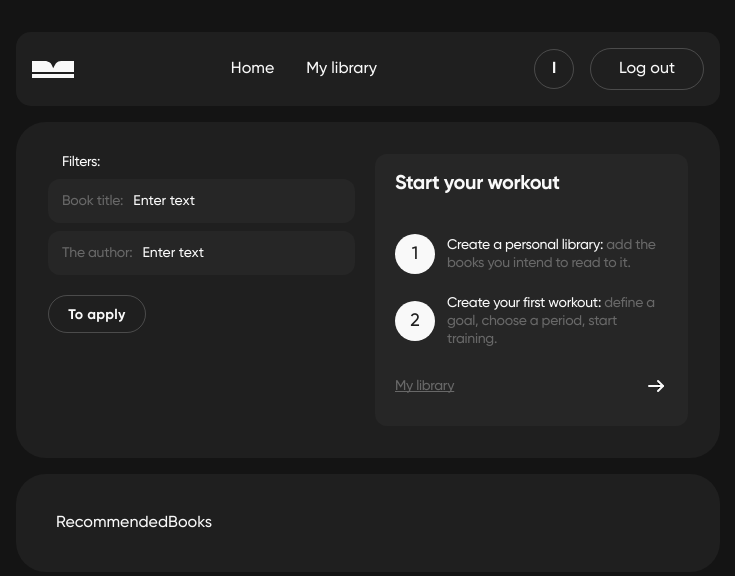
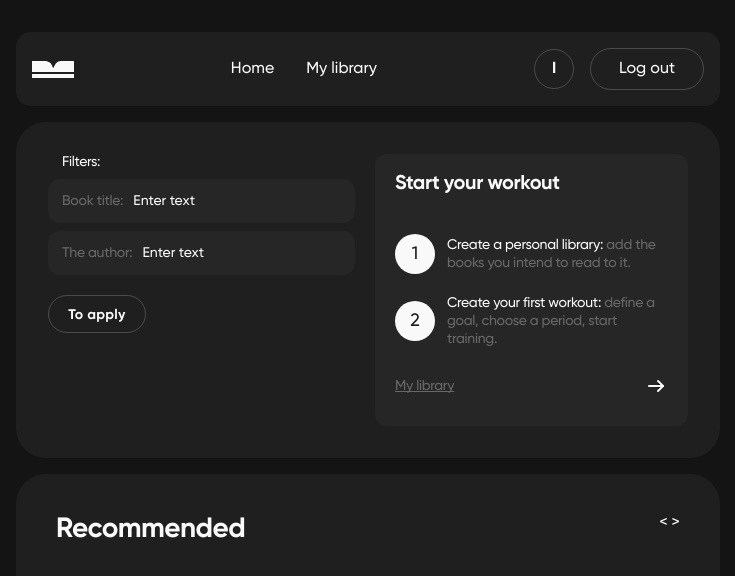
Before and after one commit to vitalii-cherukha/read-journey, a React (Vite) app: page / in a window 1280 px wide. Shown: the top 576 px of the page, without its empty margins (272-1007 px from the left). Built offline with nearby package versions, Linux system fonts and the light colour scheme.

Commit message:
add styles and markup in quote and recommendedBooks components

```diff
--- a/src/components/common/Quote/Quote.module.css
+++ b/src/components/common/Quote/Quote.module.css
@@ -1,8 +1,9 @@
+.wrapper {
+  display: none;
+}
+
 /* Styles for Tablet devices */
 @media only screen and (min-width: 768px) {
-  .wrapper {
-    display: none;
-  }
 }
 /* Styles for Desktop devices */
 @media only screen and (min-width: 1440px) {
--- a/src/components/common/RecommendedBooks/RecommendedBooks.module.css
+++ b/src/components/common/RecommendedBooks/RecommendedBooks.module.css
@@ -5,10 +5,31 @@
   padding: 40px 20px;
 }
 
+.titleWrapper {
+  display: flex;
+  justify-content: space-between;
+  margin-bottom: 22px;
+}
+
+.title {
+  font-size: 20px;
+  line-height: 100%;
+  letter-spacing: -0.02em;
+}
+
 /* Styles for Tablet devices */
 @media only screen and (min-width: 768px) {
   .wrapper {
     padding: 40px 40px;
+  }
+
+  .titleWrapper {
+    margin-bottom: 28px;
+  }
+
+  .title {
+    font-size: 28px;
+    line-height: 114%;
   }
 }
 /* Styles for Desktop devices */
--- a/src/components/common/RecommendedBooks/RecommendedBooks.tsx
+++ b/src/components/common/RecommendedBooks/RecommendedBooks.tsx
@@ -1,7 +1,15 @@
 import css from './RecommendedBooks.module.css';
 
 const RecommendedBooks = () => {
-  return <div className={css.wrapper}>RecommendedBooks</div>;
+  return (
+    <div className={css.wrapper}>
+      <div className={css.titleWrapper}>
+        <h2 className={css.title}>Recommended</h2>
+        <div className={css.pagination}>{'< >'}</div>
+      </div>
+      <ul className={css.list}></ul>
+    </div>
+  );
 };
 
 export default RecommendedBooks;
```
